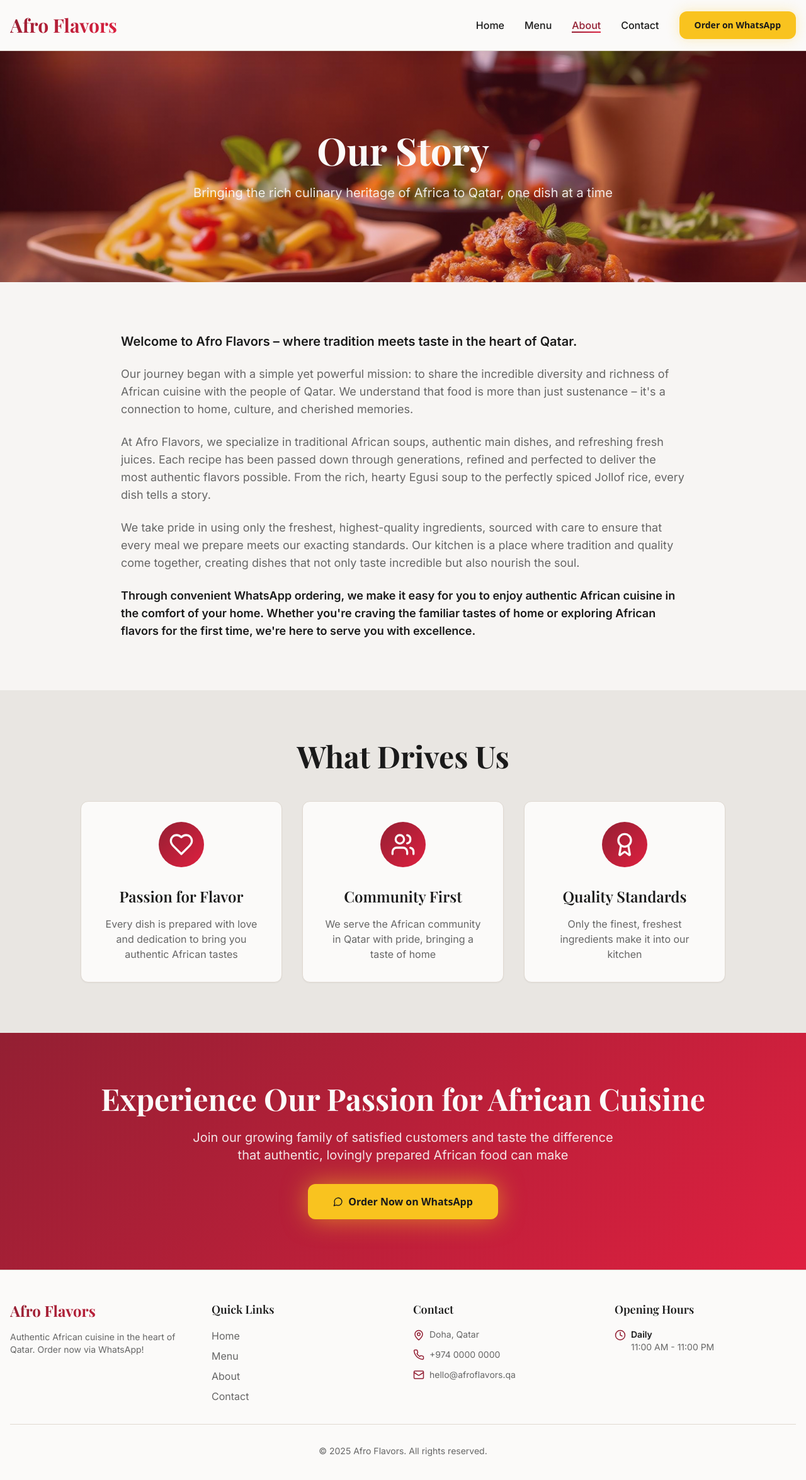
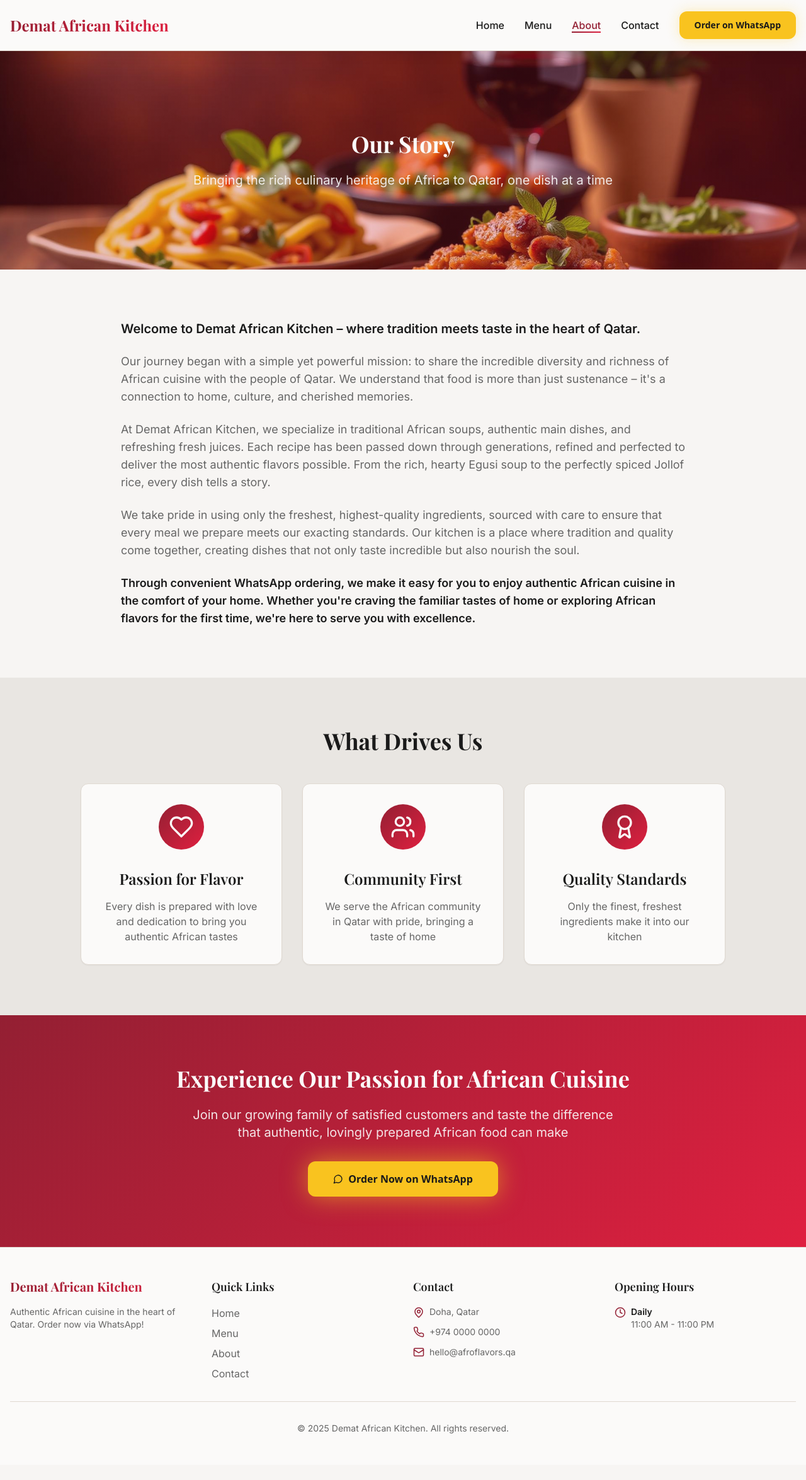
Before and after one commit to dematafrikitchen25-dot/dematkitchen, a React (Vite) app: page /about in a window 1280 px wide. Shown: the top 2350 px of the page at 63% size. After the commit the page ends 2326 px from the top, so only its background shows below. Built offline with nearby package versions, Linux system fonts and the light colour scheme; the HTML template or start-up script is replaced by a standard one.

Commit message:
Refactor: Adjust text sizes and business name

```diff
--- a/src/components/Footer.tsx
+++ b/src/components/Footer.tsx
@@ -10,8 +10,8 @@ const Footer = () => {
         <div className="grid grid-cols-1 md:grid-cols-4 gap-8">
           {/* Brand */}
           <div className="space-y-4">
-            <h3 className="font-playfair text-2xl font-bold bg-gradient-primary bg-clip-text text-transparent">
-              Afro Flavors
+            <h3 className="font-playfair text-xl font-bold bg-gradient-primary bg-clip-text text-transparent">
+              Demat African Kitchen
             </h3>
             <p className="text-muted-foreground font-inter text-sm">
               Authentic African cuisine in the heart of Qatar. Order now via WhatsApp!
@@ -87,7 +87,7 @@ const Footer = () => {
 
         <div className="mt-8 pt-8 border-t border-border">
           <p className="text-center text-sm text-muted-foreground font-inter">
-            © {currentYear} Afro Flavors. All rights reserved.
+            © {currentYear} Demat African Kitchen. All rights reserved.
           </p>
         </div>
       </div>
--- a/src/components/Navbar.tsx
+++ b/src/components/Navbar.tsx
@@ -22,8 +22,8 @@ const Navbar = () => {
         <div className="flex items-center justify-between h-20">
           {/* Logo */}
           <Link to="/" className="flex items-center space-x-2 group">
-            <h1 className="font-playfair text-2xl md:text-3xl font-bold bg-gradient-primary bg-clip-text text-transparent transition-all duration-300 group-hover:scale-105">
-              Afro Flavors
+            <h1 className="font-playfair text-xl md:text-2xl font-bold bg-gradient-primary bg-clip-text text-transparent transition-all duration-300 group-hover:scale-105">
+              Demat African Kitchen
             </h1>
           </Link>
 
--- a/src/pages/About.tsx
+++ b/src/pages/About.tsx
@@ -33,7 +33,7 @@ const About = () => {
           <div className="absolute inset-0 bg-gradient-hero" />
         </div>
         <div className="relative z-10 container mx-auto px-4 text-center">
-          <h1 className="font-playfair text-5xl md:text-6xl font-bold text-primary-foreground mb-6 animate-fade-in">
+          <h1 className="font-playfair text-3xl md:text-4xl font-bold text-primary-foreground mb-6 animate-fade-in">
             Our Story
           </h1>
           <p className="font-inter text-xl text-primary-foreground/90 max-w-3xl mx-auto animate-fade-in-up">
@@ -48,7 +48,7 @@ const About = () => {
           <div className="max-w-4xl mx-auto">
             <div className="space-y-6 font-inter text-lg text-muted-foreground animate-fade-in">
               <p className="text-foreground font-semibold text-xl">
-                Welcome to Afro Flavors – where tradition meets taste in the heart of Qatar.
+                Welcome to Demat African Kitchen – where tradition meets taste in the heart of Qatar.
               </p>
               <p>
                 Our journey began with a simple yet powerful mission: to share the incredible diversity
@@ -56,7 +56,7 @@ const About = () => {
                 than just sustenance – it's a connection to home, culture, and cherished memories.
               </p>
               <p>
-                At Afro Flavors, we specialize in traditional African soups, authentic main dishes, and
+                At Demat African Kitchen, we specialize in traditional African soups, authentic main dishes, and
                 refreshing fresh juices. Each recipe has been passed down through generations, refined
                 and perfected to deliver the most authentic flavors possible. From the rich, hearty
                 Egusi soup to the perfectly spiced Jollof rice, every dish tells a story.
@@ -80,7 +80,7 @@ const About = () => {
       {/* Values Section */}
       <section className="py-20 bg-muted">
         <div className="container mx-auto px-4">
-          <h2 className="font-playfair text-4xl md:text-5xl font-bold text-center text-foreground mb-12">
+          <h2 className="font-playfair text-3xl md:text-4xl font-bold text-center text-foreground mb-12">
             What Drives Us
           </h2>
           <div className="grid grid-cols-1 md:grid-cols-3 gap-8 max-w-5xl mx-auto">
@@ -110,7 +110,7 @@ const About = () => {
       {/* CTA Section */}
       <section className="py-20 bg-gradient-primary">
         <div className="container mx-auto px-4 text-center">
-          <h2 className="font-playfair text-4xl md:text-5xl font-bold text-primary-foreground mb-6">
+          <h2 className="font-playfair text-3xl md:text-4xl font-bold text-primary-foreground mb-6">
             Experience Our Passion for African Cuisine
           </h2>
           <p className="font-inter text-xl text-primary-foreground/90 mb-8 max-w-2xl mx-auto">
--- a/src/pages/Contact.tsx
+++ b/src/pages/Contact.tsx
@@ -35,7 +35,7 @@ const Contact = () => {
       {/* Hero Section */}
       <section className="bg-gradient-primary py-20">
         <div className="container mx-auto px-4 text-center">
-          <h1 className="font-playfair text-5xl md:text-6xl font-bold text-primary-foreground mb-6 animate-fade-in">
+          <h1 className="font-playfair text-3xl md:text-4xl font-bold text-primary-foreground mb-6 animate-fade-in">
             Get in Touch
           </h1>
           <p className="font-inter text-xl text-primary-foreground/90 max-w-2xl mx-auto animate-fade-in-up">
--- a/src/pages/Home.tsx
+++ b/src/pages/Home.tsx
@@ -61,7 +61,7 @@ const Home = () => {
         </div>
 
         <div className="relative z-10 container mx-auto px-4 text-center">
-          <h1 className="font-playfair text-5xl md:text-7xl font-bold text-primary-foreground mb-6 animate-fade-in-up">
+          <h1 className="font-playfair text-3xl md:text-5xl font-bold text-primary-foreground mb-6 animate-fade-in-up">
             Authentic Nigerian & African Soups and Foods in Qatar
           </h1>
           <p className="font-inter text-xl md:text-2xl text-primary-foreground/90 mb-8 max-w-2xl mx-auto animate-fade-in">
@@ -89,7 +89,7 @@ const Home = () => {
       {/* Features Section */}
       <section className="py-20 bg-background">
         <div className="container mx-auto px-4">
-          <h2 className="font-playfair text-4xl md:text-5xl font-bold text-center text-foreground mb-12">
+          <h2 className="font-playfair text-3xl md:text-4xl font-bold text-center text-foreground mb-12">
             Why Choose Demat African Kitchen?
           </h2>
           <div className="grid grid-cols-1 md:grid-cols-2 lg:grid-cols-4 gap-8">
@@ -119,7 +119,7 @@ const Home = () => {
       {/* Featured Dishes Section */}
       <section className="py-20 bg-muted">
         <div className="container mx-auto px-4">
-          <h2 className="font-playfair text-4xl md:text-5xl font-bold text-center text-foreground mb-4">
+          <h2 className="font-playfair text-3xl md:text-4xl font-bold text-center text-foreground mb-4">
             Our Signature Dishes
           </h2>
           <p className="font-inter text-center text-muted-foreground mb-12 max-w-2xl mx-auto">
@@ -160,7 +160,7 @@ const Home = () => {
       {/* CTA Section */}
       <section className="py-20 bg-gradient-primary">
         <div className="container mx-auto px-4 text-center">
-          <h2 className="font-playfair text-4xl md:text-5xl font-bold text-primary-foreground mb-6">
+          <h2 className="font-playfair text-3xl md:text-4xl font-bold text-primary-foreground mb-6">
             Ready to Experience Authentic African Flavors?
           </h2>
           <p className="font-inter text-xl text-primary-foreground/90 mb-8 max-w-2xl mx-auto">
--- a/src/pages/Menu.tsx
+++ b/src/pages/Menu.tsx
@@ -268,7 +268,7 @@ const Menu = () => {
       {/* Hero Section */}
       <section className="bg-gradient-primary py-20">
         <div className="container mx-auto px-4 text-center">
-          <h1 className="font-playfair text-5xl md:text-6xl font-bold text-primary-foreground mb-6 animate-fade-in">
+          <h1 className="font-playfair text-3xl md:text-4xl font-bold text-primary-foreground mb-6 animate-fade-in">
             Our Menu
           </h1>
           <p className="font-inter text-xl text-primary-foreground/90 max-w-2xl mx-auto animate-fade-in-up">
@@ -299,7 +299,7 @@ const Menu = () => {
                         />
                         <div className="absolute inset-0 bg-gradient-primary/40" />
                         <div className="absolute inset-0 flex items-center justify-center">
-                          <h2 className="font-playfair text-4xl font-bold text-primary-foreground text-center px-4">
+                          <h2 className="font-playfair text-3xl font-bold text-primary-foreground text-center px-4">
                             {category.category}
                           </h2>
                         </div>
@@ -372,7 +372,7 @@ const Menu = () => {
       {/* Order CTA */}
       <section className="py-16 bg-muted">
         <div className="container mx-auto px-4 text-center">
-          <h2 className="font-playfair text-4xl md:text-5xl font-bold text-foreground mb-6">
+          <h2 className="font-playfair text-3xl md:text-4xl font-bold text-foreground mb-6">
             Ready to Order?
           </h2>
           <p className="font-inter text-xl text-muted-foreground mb-8 max-w-2xl mx-auto">
```
